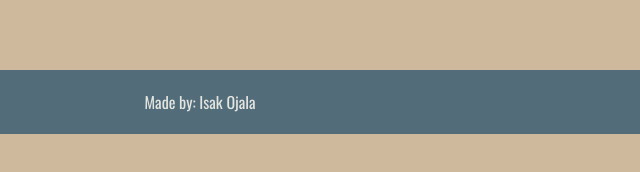
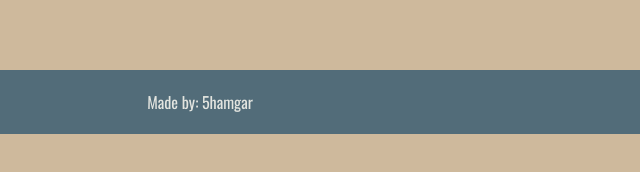
Before and after one commit to 5hamgar/5hamgar.github.io, a plain HTML site: page Box Positioning Reference/index.html in a window 1280 px wide. Shown: the part 3244-3416 px from the top of the page, 640-1280 px from the left. Drawn offline with nearby package versions, Linux system fonts and the light colour scheme; a web font is replaced by a local one.

Commit message:
Update index.html

```diff
--- a/Box Positioning Reference/index.html
+++ b/Box Positioning Reference/index.html
@@ -95,6 +95,6 @@
                 </tbody>
             </table>
     </main>
-    <footer>Made by: Isak Ojala</footer>
+    <footer>Made by: 5hamgar</footer>
 </body>
 </html>
```
